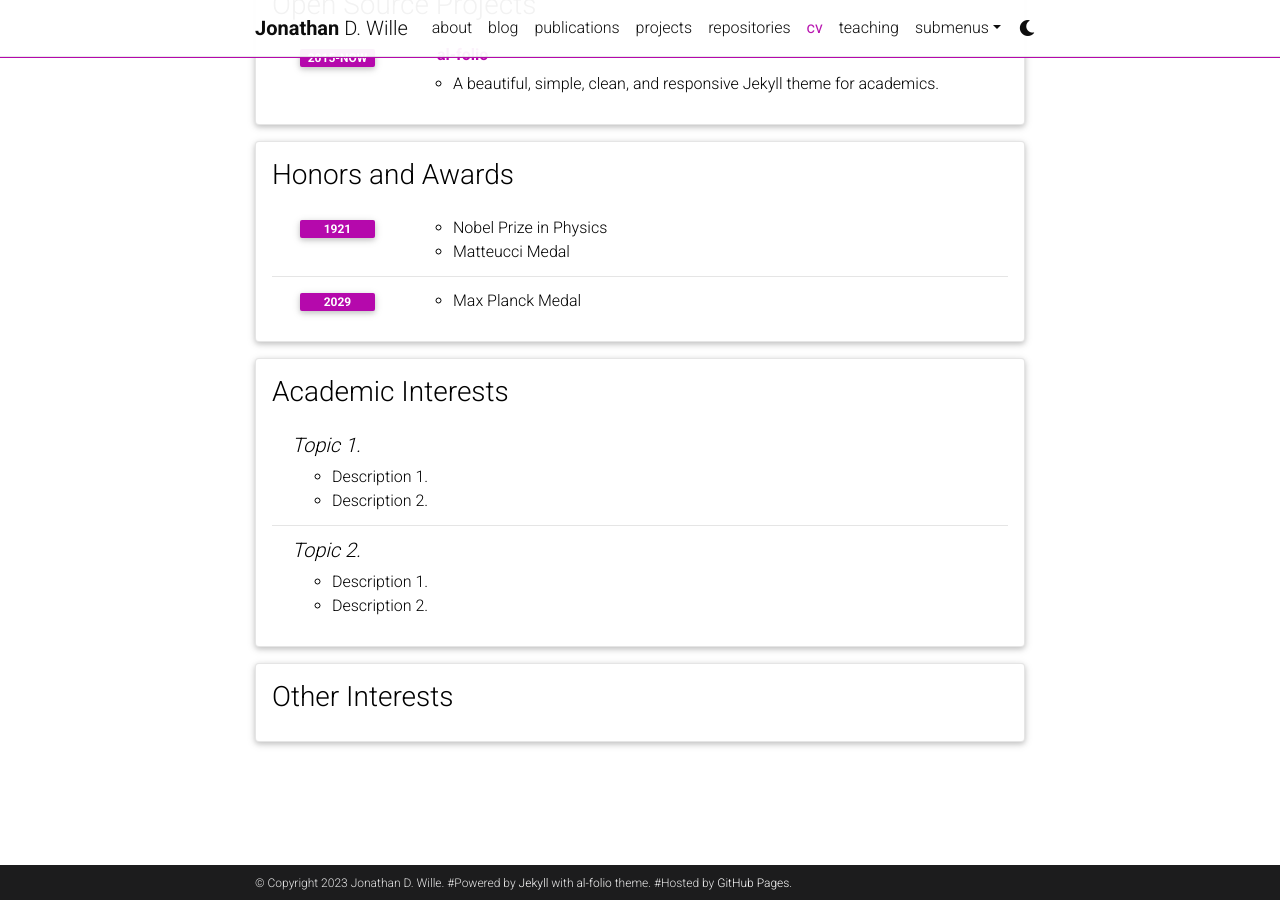
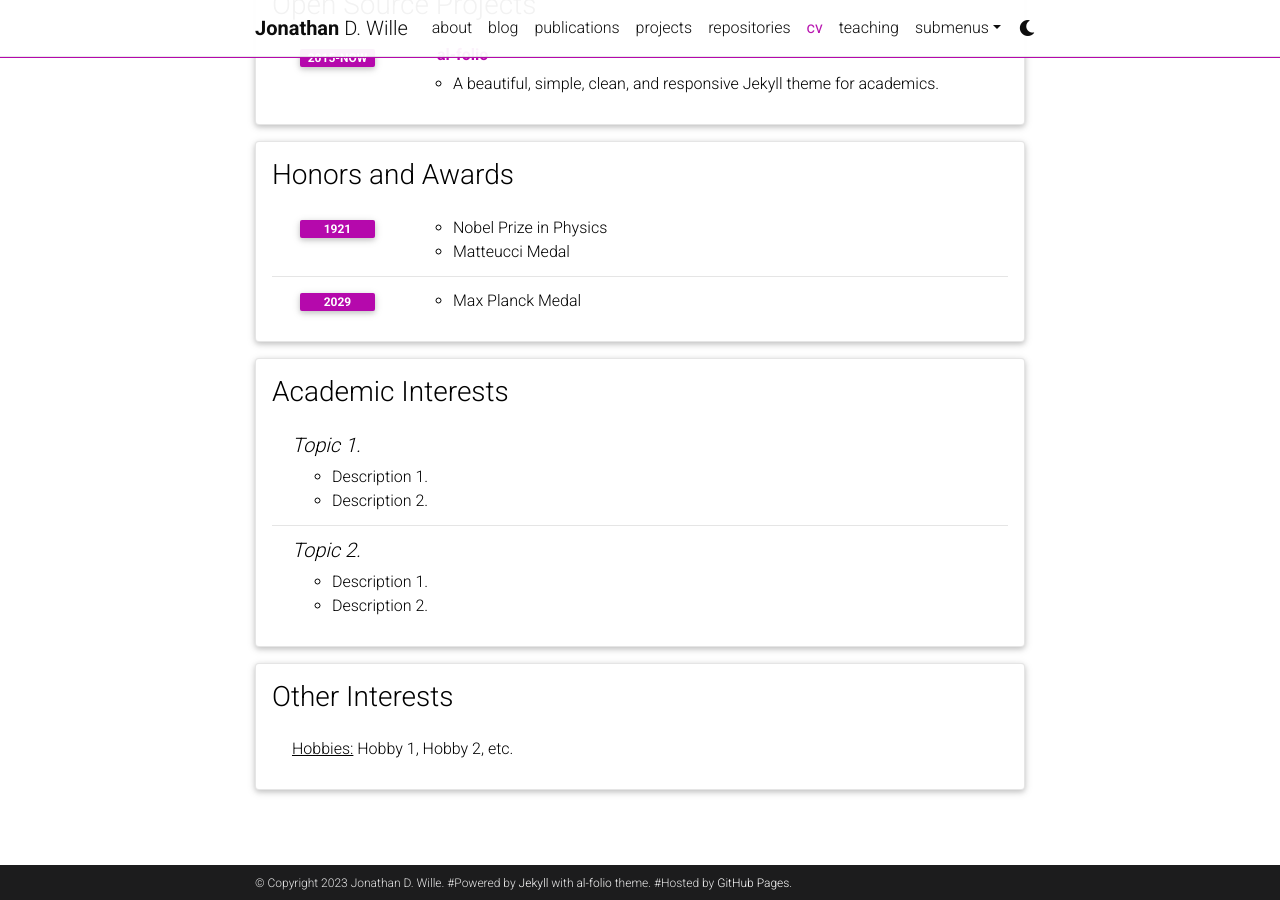
Before and after one commit to jonathanwille/jonathanwille.github.io, a Jekyll site: the page built from _pages/cv.md, in a window 1280 px wide and 900 px high, scrolled down 1797 px. Built offline with Jekyll 4.4.1, drawn with Linux system fonts in a browser that asks for light colours; comment, search, counter and statistics services are not loaded; a style sheet for code colours, icons or effects is not loaded.

Commit message:
Update cv.yml

```diff
--- a/_data/cv.yml
+++ b/_data/cv.yml
@@ -108,4 +108,4 @@
 - title: Other Interests
   type: list
   contents:
-   # - <u>Hobbies:</u> Hobby 1, Hobby 2, etc.
+    - <u>Hobbies:</u> Hobby 1, Hobby 2, etc.
```
